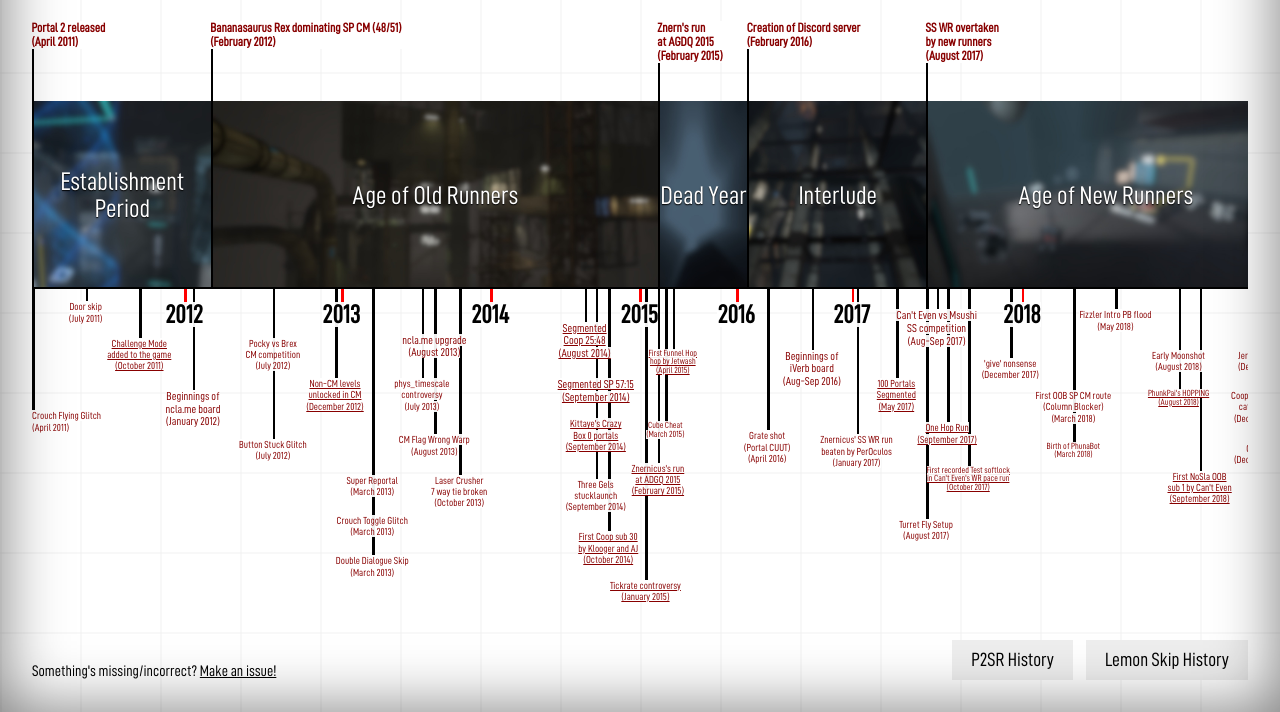
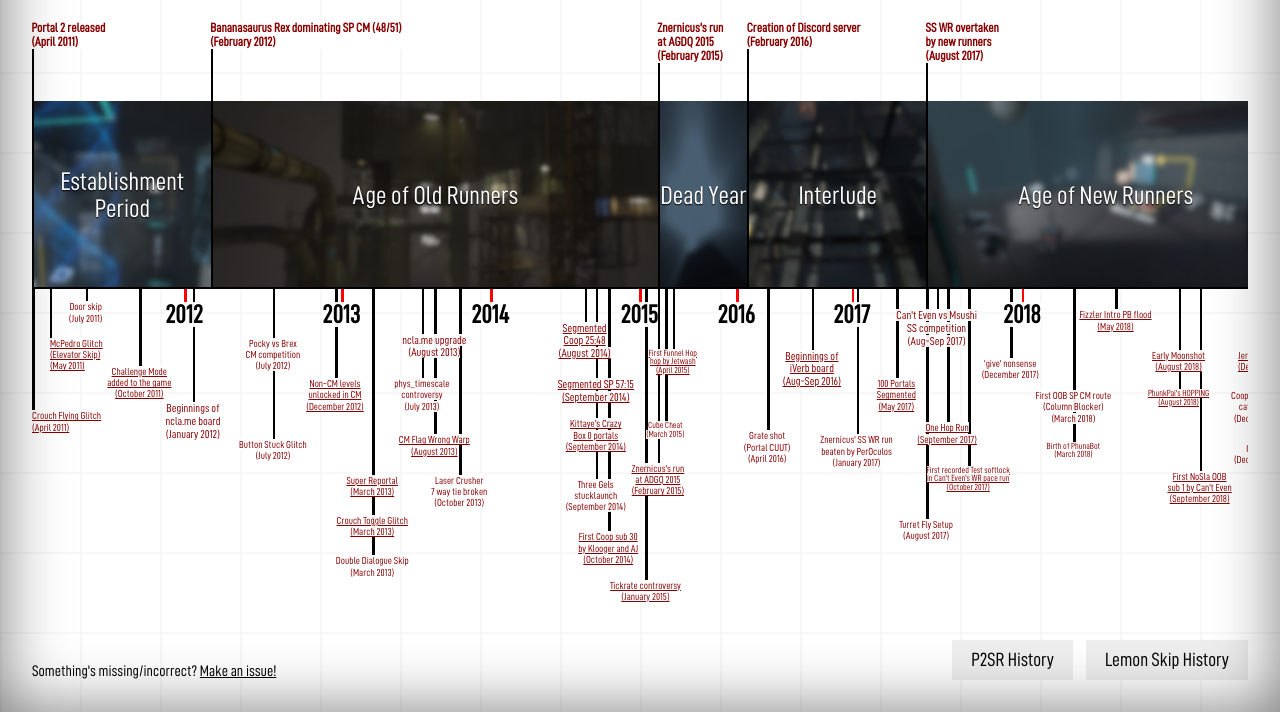
Before and after one commit to p2sr/p2sr-timeline, a plain HTML site: page index.html in a window 1280 px wide. Shown: the part 88-800 px from the top of the page. Drawn offline with Linux system fonts and the light colour scheme.

Commit message:
even more receipts

```diff
--- a/index.html
+++ b/index.html
@@ -127,20 +127,21 @@
 
         function updateTimelineP2History(){
             let p2dates = [
-                {x: 2011+4/12, y:30, type:"date2 left", text:"Crouch Flying Glitch<br>(April 2011)"},
+                {x: 2011+4/12, y:30, type:"date2 left", text:'<a href="https://www.youtube.com/watch?v=KSoOjeFBqew" target="_blank">Crouch Flying Glitch<br>(April 2011)</a>'},
+                {x: 2011+5/12, y:12, type:"date2 left", text:'<a href="https://www.youtube.com/watch?v=I_7bphdNpIE" target="_blank">McPedro Glitch<br>(Elevator Skip)<br>(May 2011)</a>'},
                 {x: 2011+7/12, y:3, type:"date2", text:"Door skip<br>(July 2011)"},
-                {x: 2011+10/12, y:12, type:"date2", text:'<a href="https://store.steampowered.com/news/app/620/view/2885074013968467540" target="_blank">Challenge Mode<br>added to the game<br>(October 2011)</a>'},
+                {x: 2011+10/12, y:19, type:"date2", text:'<a href="https://store.steampowered.com/news/app/620/view/2885074013968467540" target="_blank">Challenge Mode<br>added to the game<br>(October 2011)</a>'},
 
-                {x: 2012+1/12, y:25, type:"date1", text:"Beginnings of<br>ncla.me board<br>(January 2012)"},
+                {x: 2012+1/12, y:28, type:"date1", text:"Beginnings of<br>ncla.me board<br>(January 2012)"},
                 {x: 2012+7/12, y:12, type:"date2", text:"Pocky vs Brex<br>CM competition<br>(July 2012)"},
                 {x: 2012+7/12, y:37, type:"date2", text:"Button Stuck Glitch<br>(July 2012)"},
                 {x: 2012+12/12, y:22, type:"date2", text:'<a href="https://wiki.portal2.sr/Challenge_Mode" target="_blank">Non-CM levels<br>unlocked in CM<br>(December 2012)</a>'},
 
                 {x: 2013+3/12, y:66, type:"date2", text:"Double Dialogue Skip<br>(March 2013)"},
-                {x: 2013+3/12, y:56, type:"date2", text:"Crouch Toggle Glitch<br>(March 2013)"},
-                {x: 2013+3/12, y:46, type:"date2", text:"Super Reportal<br>(March 2013)"},
+                {x: 2013+3/12, y:56, type:"date2", text:'<a href="https://www.youtube.com/watch?v=M-bQyzbPV4o" target="_blank">Crouch Toggle Glitch<br>(March 2013)</a>'},
+                {x: 2013+3/12, y:46, type:"date2", text:'<a href="https://www.youtube.com/watch?v=yi08QYWrpdE" target="_blank">Super Reportal<br>(March 2013)</a>'},
                 {x: 2013+7/12, y:22, type:"date2", text:"phys_timescale<br>controversy<br>(July 2013)"},
-                {x: 2013+8/12, y:36, type:"date2", text:"CM Flag Wrong Warp<br>(August 2013)"},
+                {x: 2013+8/12, y:36, type:"date2", text:'<a href="https://www.youtube.com/watch?v=X1_u3PlM-bg" target="_blank">CM Flag Wrong Warp<br>(August 2013)</a>'},
                 {x: 2013+8/12, y:11, type:"date1", text:"ncla.me upgrade<br>(August 2013)"},
                 {x: 2013+10/12, y:46, type:"date2", text:"Laser Crusher<br>7 way tie broken<br>(October 2013)"},
 
@@ -155,7 +156,7 @@
                 {x: 2015+3/12, y:33, type:"date3", text:"Cube Cheat<br>(March 2015)"},
 
                 {x: 2016+4/12, y:35, type:"date2", text:"Grate shot<br>(Portal CUUT)<br>(April 2016)"},
-                {x: 2016+8.5/12, y:15, type:"date1", text:"Beginnings of<br>iVerb board<br>(Aug-Sep 2016)"},
+                {x: 2016+8.5/12, y:15, type:"date1", text:'<a href="https://www.youtube.com/watch?v=KViYt4YUt-E" target="_blank">Beginnings of<br>iVerb board<br>(Aug-Sep 2016)</a>'},
                 {x: 2017+1/12, y:36, type:"date2", text:"Znernicus' SS WR run<br>beaten by PerOculos<br>(January 2017)"},
                 {x: 2017+5/12, y:22, type:"date2", text:'<a href="https://youtu.be/9vn07psVnFo" target="_blank">100 Portals<br>Segmented<br>(May 2017)</a>'},
                 {x: 2017+8/12, y:57, type:"date2", text:"Turret Fly Setup<br>(August 2017)"},
@@ -165,23 +166,23 @@
                 {x: 2017+12/12, y:17, type:"date2", text:"'give' nonsense<br>(December 2017)"},
                 {x: 2018+3/12, y:25, type:"date2", text:"First OOB SP CM route<br>(Column Blocker)<br>(March 2018)"},
                 {x: 2018+3/12, y:38, type:"date3", text:"Birth of PhunaBot<br>(March 2018)"},
-                {x: 2018+5/12, y:5, type:"date2", text:"Fizzler Intro PB flood<br>(May 2018)"},
-                {x: 2018+8/12, y:15, type:"date2", text:"Early Moonshot<br>(August 2018)"},
+                {x: 2018+5/12, y:5, type:"date2", text:'<a href="https://www.youtube.com/watch?v=DM3a55hXiI0" target="_blank">Fizzler Intro PB flood<br>(May 2018)</a>'},
+                {x: 2018+8/12, y:15, type:"date2", text:'<a href="https://www.youtube.com/watch?v=Ah7sho7LE_0" target="_blank">Early Moonshot<br>(August 2018)</a>'},
                 {x: 2018+8/12, y:25, type:"date3", text:'<a href="https://youtu.be/CnNarcHTJd4" target="_blank">PhunkPai\'s HOPPING<br>(August 2018)</a>'},
                 {x: 2018+9/12, y:45, type:"date2", text:'<a href="https://youtu.be/doQQaz42nYg" target="_blank">First NoSla OOB<br>sub 1 by Can\'t Even<br>(September 2018)</a>'},
-                {x: 2019+0.5/12, y:15, type:"date2", text:"Jerry Skip/Dane Skip<br>(Dec 2018 - Jan 2019)"},
+                {x: 2019+0.5/12, y:15, type:"date2", text:'<a href="https://www.youtube.com/watch?v=gi1aezcKEgk" target="_blank">Jerry Skip/Dane Skip<br>(Dec 2018 - Jan 2019)</a>'},
                 {x: 2018+12/12, y:25, type:"date2", text:"Coop Hub 1-2 Skip,<br>category split<br>(December 2018)"},
                 {x: 2018+12/12, y:38, type:"date2", text:"Cube Clip<br>(December 2018)"},
 
-                {x: 2019+4/12, y:13, type:"date3", text:"Spidda<br>got mod<br>(April 2019)"},
-                {x: 2019+5/12, y:25, type:"date2", text:"Pancake Skip<br>(May 2019)"},
+                {x: 2019+4/12, y:13, type:"date3", text:'<a href="https://discord.com/channels/146404426746167296/146404450859352064/566836338159255558" target="_blank">Spidda<br>got mod<br>(April 2019)</a>'},
+                {x: 2019+5/12, y:25, type:"date2", text:'<a href="https://www.youtube.com/watch?v=j9KlUJ5hGi4" target="_blank">Pancake Skip<br>(May 2019)</a>'},
                 {x: 2019+6/12, y:4, type:"date2", text:'<a href="https://youtu.be/YfxYJcj0yeM" target="_blank">First NoSLA Inbounds<br>sub 1h by Can\'t Even<br>(June 19th 2019)</a>'},
                 {x: 2019+6/12, y:35, type:"date1", text:'<a href="https://youtu.be/Q2y0j3Ex6lA" target="_blank">Can\'t Even\'s run<br>at SGDQ 2019<br>(June 2019)</a>'},
-                {x: 2019+7/12, y:50, type:"date2", text:"BTG in 0 portals<br>by PerOculos<br>(July 2019)"},
-                {x: 2019+8.4/12, y:20, type:"date1", text:"Zypeh dominating<br>SP CM (60/60)<br>(August 2019)"},
+                {x: 2019+7/12, y:50, type:"date2", text:'<a href="https://www.youtube.com/watch?v=_be42ksKKbo" target="_blank">BTG in 0 portals<br>by PerOculos<br>(July 2019)</a>'},
+                {x: 2019+8.4/12, y:20, type:"date1", text:'<a href="https://www.youtube.com/watch?v=FpO3N8jgezc" target="_blank">Zypeh dominating<br>SP CM (60/60)<br>(August 2019)</a>'},
                 {x: 2019+7/12, y:64, type:"date2", text:"Moving portals banned<br>(July 2019)"},
-                {x: 2019+9.3/12, y:11, type:"date2", text:'<a href="https://youtu.be/tbKhToSKM64" target="_blank">Coop TAS <br>(September 2019)</a>'}, // Video is from nov?
-                {x: 2019+11/12, y:33, type:"date2", text:"Ceiling Skip<br>(November 2019)"},
+                {x: 2019+9.3/12, y:11, type:"date2", text:'<a href="https://youtu.be/tbKhToSKM64" target="_blank">Coop TAS<br>(September 2019)</a>'}, // Video is from nov?
+                {x: 2019+11/12, y:33, type:"date2", text:'<a href="https://www.youtube.com/watch?v=4ZCBQ7ZSac0" target="_blank">Ceiling Skip<br>(November 2019)</a>'},
 
                 {x: 2020+1/12, y:23, type:"date1", text:'<a href="https://sm.portal2.sr" target="_blank">Speedrun Mod<br>(January 2020)</a>'},
 
@@ -193,11 +194,14 @@
                 {x: 2020+7/12, y:5, type:"date2", text:"Lemonade Skip<br>(July 2020)"},
 
                 {x: 2020+10/12, y:5, type:"date2", text:"Implosion Skip<br>(October 2020)"},
+                // {x: 2020+10/12, y:10, type:"date2", text:'<a href="https://www.youtube.com/watch?v=_be42ksKKbo" target="_blank">Finale 2 Jump of Death<br>(October 2020)</a>'},
                 {x: 2020+11/12, y:28, type:"date2", text:'<a href="https://wiki.portal2.sr" target="_blank">P2SR Wiki<br>(November 11th 2020)</a>'},
-                {x: 2020+11/12, y:15, type:"date2", text:"P1 corner seamshots<br>found doable in P2<br>(November 8th 2020)"},
+                {x: 2020+11/12, y:15, type:"date2", text:'<a href="https://www.youtube.com/watch?v=ACZUxJXIgG4" target="_blank">P1 corner seamshots<br>found doable in P2<br>(November 8th 2020)</a>'},
                 {x: 2020+12/12, y:38, type:"date1", text:'<a href="https://youtu.be/6zeK_7ELuVo" target="_blank">First NoSLA Inbounds<br>sub 58 by Can\'t Even<br>(December 27th 2020)</a>'},
 
-                {x: 2021+1/12, y:53, type:"date1", text:"Memory leak fix hack<br>for faster loadings<br>made by Krzyhau<br>(January 4th 2021)"},
+                {x: 2021+1/12, y:53, type:"date1", text:'<a href="https://store.steampowered.com/news/app/620/view/3030330956958940087" target="_blank">Memory leak fix hack<br>for faster loadings<br>made by Krzyhau<br>(January 4th 2021)</a>'},
+
+                // spidda lost mod 2023-12-06 https://discord.com/channels/146404426746167296/146404450859352064/1182049030407213167
 
                 {x: 2012+1/24, y:4, type:"year", text:"2012"},
                 {x: 2013+1/24, y:4, type:"year", text:"2013"},
@@ -219,7 +223,7 @@
             let p2periods = [
                 {start: 2011+4/12, end:2012+2/12, scale:1, bg:"img/start.jpg", text:"Establishment Period", uptext:"Portal 2 released<br>(April 2011)"},
                 {start: 2012+2/12, end:2015+2/12, scale:2.5, bg:"img/oldbois.jpg", text:"Age of Old Runners", uptext:"Bananasaurus Rex dominating SP CM (48/51)<br>(February 2012)"},
-                {start: 2015+2/12, end:2016+2/12, scale:0.5, bg:"img/deadyear.jpg", text:"Dead Year", uptext:"Znern's run<br>at AGDQ 2015<br>(February 2015)"},
+                {start: 2015+2/12, end:2016+2/12, scale:0.5, bg:"img/deadyear.jpg", text:"Dead Year", uptext:"Znernicus's run<br>at AGDQ 2015<br>(February 2015)"},
                 {start: 2016+2/12, end:2017+8/12, scale:1, bg:"img/interlude.jpg", text:"Interlude", uptext:"Creation of Discord server<br>(February 2016)"},
                 {start: 2017+8/12, end:2019+1/12, scale:2, bg:"img/newbois.jpg", text:"Age of New Runners", uptext:"SS WR overtaken<br>by new runners<br>(August 2017)"},
                 {start: 2019+1/12, end:2021+4/12, scale:3.2, bg:"img/renaissance.jpg", text:"Renaissance", uptext:"SS changed to NoSLA<br>(January 2019)"}
```
